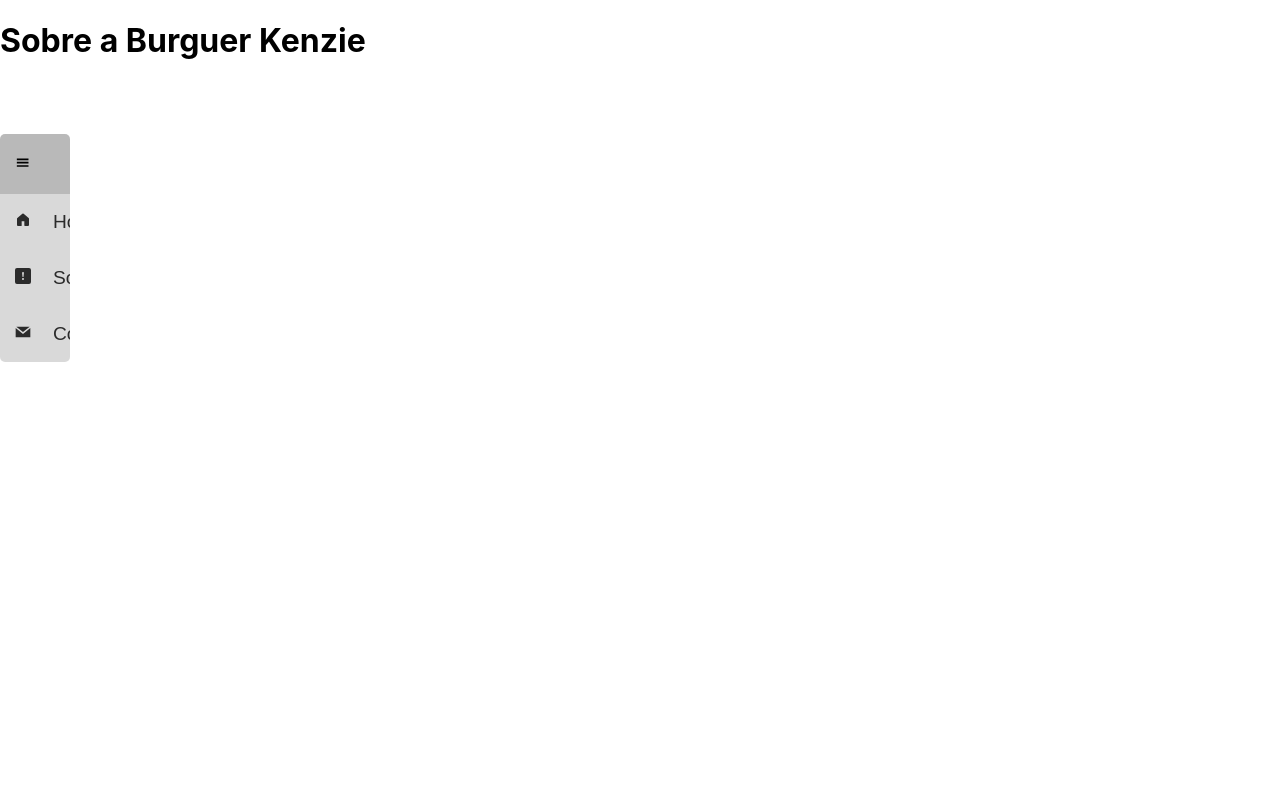
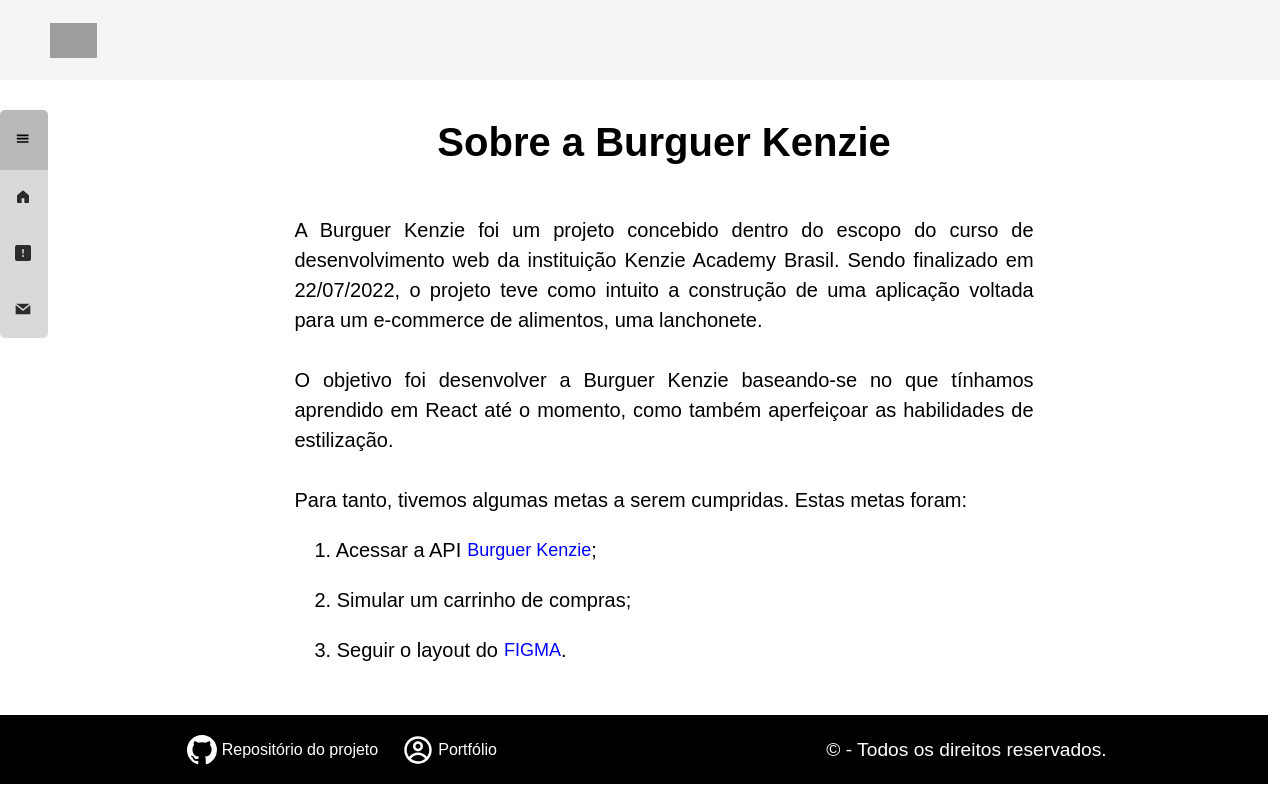
Before and after one commit to JoaoMaiaBGM/React-hamburgueria-kenzie-joaomaiabgm, a React (Create React App) app: page /Sobre in a window 1280 px wide. Built offline with nearby package versions, Linux system fonts and the light colour scheme; no server answers; grey boxes are pictures that could not be loaded.

Commit message:
feat: about page for desktop version

```diff
--- a/src/components/AboutPage/index.jsx
+++ b/src/components/AboutPage/index.jsx
@@ -1,12 +1,62 @@
 import Sidebar from "../Sidebar";
+import Header from "../Header";
+import Footer from "../Footer";
+
+import "./style.css";
 
 const About = () => {
   return (
-    <div>
-      <h1>Sobre a Burguer Kenzie</h1>
-      <p>Aqui, desenvolva a página sobre.</p>
-      <Sidebar />
-    </div>
+    <>
+      <Header />
+      <div className="main">
+        <Sidebar />
+
+        <div className="content-container">
+          <h1 className="title">Sobre a Burguer Kenzie</h1>
+          <p className="content">
+            A Burguer Kenzie foi um projeto concebido dentro do escopo do curso
+            de desenvolvimento web da instituição Kenzie Academy Brasil. Sendo
+            finalizado em 22/07/2022, o projeto teve como intuito a construção
+            de uma aplicação voltada para um e-commerce de alimentos, uma
+            lanchonete.
+            <br /> <br />
+            O objetivo foi desenvolver a Burguer Kenzie baseando-se no que
+            tínhamos aprendido em React até o momento, como também aperfeiçoar
+            as habilidades de estilização. <br /> <br />
+            Para tanto, tivemos algumas metas a serem cumpridas. Estas metas
+            foram:
+          </p>
+          <ul className="content-list">
+            <li className="content-item">
+              1. Acessar a API
+              <a
+                className="content-link"
+                target="_blank"
+                rel="noopener noreferrer"
+                href="https://hamburgueria-kenzie-json-serve.herokuapp.com/products"
+              >
+                Burguer Kenzie
+              </a>
+              ;
+            </li>
+            <li className="content-item">2. Simular um carrinho de compras;</li>
+            <li className="content-item">
+              3. Seguir o layout do
+              <a
+                className="content-link"
+                target="_blank"
+                rel="noopener noreferrer"
+                href="https://www.figma.com/file/Nx4WZEFXnHzeFsxRaw8y18/M3---1B07---Entrega---Hamburgueria-da-Kenzie?type=design&node-id=0-1&mode=design"
+              >
+                FIGMA
+              </a>
+              .
+            </li>
+          </ul>
+        </div>
+      </div>
+      <Footer />
+    </>
   );
 };
 
--- /dev/null
+++ b/src/components/AboutPage/style.css
@@ -0,0 +1,68 @@
+.main {
+  display: flex;
+
+  background-color: #fff;
+
+  font-family: sans-serif;
+  font-style: normal;
+}
+
+.content-container {
+  width: 140%;
+
+  margin-bottom: 50px;
+}
+
+.title {
+  margin: 0 0 50px 0;
+  padding-top: 40px;
+
+  text-align: center;
+  font-weight: 700;
+  font-size: 40px;
+}
+
+.content,
+.content-list {
+  width: 60%;
+
+  margin: 0 auto;
+
+  color: #000;
+
+  text-align: justify;
+  font-size: 20px;
+  font-weight: 300;
+  line-height: 30px;
+}
+
+.content-list {
+  margin-top: 20px;
+
+  display: flex;
+  flex-direction: column;
+
+  gap: 20px;
+}
+
+.content-item {
+  display: flex;
+}
+
+.content-item::marker {
+  color: #000;
+}
+
+.content-link {
+  padding: 0 0 0 6px;
+  margin: 0;
+
+  font-family: sans-serif;
+  font-size: 18px;
+  color: blue;
+  text-decoration: none;
+}
+
+.content-link:hover {
+  text-decoration: underline;
+}
--- a/src/components/Header/index.jsx
+++ b/src/components/Header/index.jsx
@@ -1,47 +1,14 @@
-import { useContext, useState } from "react";
-
-import { ProductContext } from "../../providers/productContext";
-
 import logo from "../../assets/logo-kenzie-burguer.png";
 
 import "./styles.css";
 
-const Header = () => {
-  const { setProductList, filteredProducts } = useContext(ProductContext);
-  const [search, setSearch] = useState("");
-
-  function filterProduct(productToFilter) {
-    const filtered = filteredProducts?.filter((element) => {
-      return (
-        element.name.toLowerCase().includes(productToFilter.toLowerCase()) ||
-        element.category.toLowerCase().includes(productToFilter.toLowerCase())
-      );
-    });
-    return setProductList(filtered);
-  }
-
-  function handleFilter() {
-    filterProduct(search);
-    setSearch("");
-  }
-
+const Header = ({ children }) => {
   return (
     <header className="headerContainer">
       <div className="headerLogo">
         <img src={logo} alt="Logo Kenzie Burguer" />
       </div>
-      <div className="headerAction">
-        <input
-          className="headerInput"
-          type="text"
-          placeholder="Digitar pesquisa"
-          value={search}
-          onChange={(event) => setSearch(event.target.value)}
-        ></input>
-        <button className="headerBtn" type="button" onClick={handleFilter}>
-          Pesquisar
-        </button>
-      </div>
+      {children}
     </header>
   );
 };
--- a/src/components/Header/styles.css
+++ b/src/components/Header/styles.css
@@ -44,96 +44,4 @@
     align-items: center;
     padding-left: 50px;
   }
-
-  .headerAction {
-    width: 300px;
-    height: 50px;
-    display: flex;
-    flex-direction: row;
-    align-items: center;
-    justify-content: space-around;
-    padding-right: 50px;
-  }
 }
-
-.headerAction {
-  width: 300px;
-  height: 50px;
-  display: flex;
-  flex-direction: row;
-  align-items: center;
-  justify-content: space-around;
-}
-
-.headerInput {
-  width: 170px;
-  height: 40px;
-  background: #ffffff;
-  border: 2px solid #e0e0e0;
-  border-radius: 8px;
-  font-family: sans-serif;
-  font-weight: 400;
-  font-size: 16px;
-  line-height: 19px;
-  color: #828282;
-  padding-left: 15px;
-}
-
-.headerBtn {
-  width: 80px;
-  height: 40px;
-  background: #27ae60;
-  border: 2px solid #27ae60;
-  border-radius: 8px;
-  color: #ffffff;
-  font-family: sans-serif;
-  font-weight: 500;
-  font-size: 14px;
-  cursor: pointer;
-  transition: 145ms;
-}
-
-.headerBtn:hover {
-  background: #93d7af;
-  border: 2px solid #93d7af;
-  border-radius: 8px;
-}
-
-@media screen and (max-width: 431px) {
-  .headerInput {
-    width: 170px;
-    height: 35px;
-    background: #ffffff;
-    border: 2px solid #e0e0e0;
-    border-radius: 8px;
-    font-family: sans-serif;
-    font-weight: 400;
-    font-size: 16px;
-    line-height: 19px;
-    color: #828282;
-    padding-left: 15px;
-  }
-
-  .headerBtn {
-    width: 80px;
-    height: 35px;
-    background: #27ae60;
-    border: 2px solid #27ae60;
-    border-radius: 8px;
-    color: #ffffff;
-    font-family: sans-serif;
-    font-weight: 500;
-    font-size: 14px;
-  }
-}
-
-@media screen and (min-width: 768px) {
-  .headerAction {
-    width: 300px;
-    height: 50px;
-    display: flex;
-    flex-direction: row;
-    align-items: center;
-    justify-content: space-around;
-  }
-}
--- a/src/components/HomePage/homepage.jsx
+++ b/src/components/HomePage/homepage.jsx
@@ -1,4 +1,5 @@
 import Header from "../Header";
+import Input from "../Input";
 import ProductList from "../ProductList";
 import Cart from "../Cart";
 import Footer from "../Footer";
@@ -9,7 +10,9 @@
 const HomePage = () => {
   return (
     <div className="body">
-      <Header />
+      <Header>
+        <Input />
+      </Header>
       <main className="container">
         <Sidebar />
         <ProductList />
--- /dev/null
+++ b/src/components/Input/index.jsx
@@ -0,0 +1,42 @@
+import { useState, useContext } from "react";
+
+import { ProductContext } from "../../providers/productContext";
+
+import "./style.css";
+
+const Input = () => {
+  const { setProductList, filteredProducts } = useContext(ProductContext);
+  const [search, setSearch] = useState("");
+
+  function filterProduct(productToFilter) {
+    const filtered = filteredProducts?.filter((element) => {
+      return (
+        element.name.toLowerCase().includes(productToFilter.toLowerCase()) ||
+        element.category.toLowerCase().includes(productToFilter.toLowerCase())
+      );
+    });
+    return setProductList(filtered);
+  }
+
+  function handleFilter() {
+    filterProduct(search);
+    setSearch("");
+  }
+
+  return (
+    <div className="headerAction">
+      <input
+        className="headerInput"
+        type="text"
+        placeholder="Digitar pesquisa"
+        value={search}
+        onChange={(event) => setSearch(event.target.value)}
+      ></input>
+      <button className="headerBtn" type="button" onClick={handleFilter}>
+        Pesquisar
+      </button>
+    </div>
+  );
+};
+
+export default Input;
--- /dev/null
+++ b/src/components/Input/style.css
@@ -0,0 +1,93 @@
+@media screen and (min-width: 768px) {
+  .headerAction {
+    width: 300px;
+    height: 50px;
+    display: flex;
+    flex-direction: row;
+    align-items: center;
+    justify-content: space-around;
+    padding-right: 50px;
+  }
+}
+
+.headerAction {
+  width: 300px;
+  height: 50px;
+  display: flex;
+  flex-direction: row;
+  align-items: center;
+  justify-content: space-around;
+}
+
+.headerInput {
+  width: 170px;
+  height: 40px;
+  background: #ffffff;
+  border: 2px solid #e0e0e0;
+  border-radius: 8px;
+  font-family: sans-serif;
+  font-weight: 400;
+  font-size: 16px;
+  line-height: 19px;
+  color: #828282;
+  padding-left: 15px;
+}
+
+.headerBtn {
+  width: 80px;
+  height: 40px;
+  background: #27ae60;
+  border: 2px solid #27ae60;
+  border-radius: 8px;
+  color: #ffffff;
+  font-family: sans-serif;
+  font-weight: 500;
+  font-size: 14px;
+  cursor: pointer;
+  transition: 145ms;
+}
+
+.headerBtn:hover {
+  background: #93d7af;
+  border: 2px solid #93d7af;
+  border-radius: 8px;
+}
+
+@media screen and (max-width: 431px) {
+  .headerInput {
+    width: 170px;
+    height: 35px;
+    background: #ffffff;
+    border: 2px solid #e0e0e0;
+    border-radius: 8px;
+    font-family: sans-serif;
+    font-weight: 400;
+    font-size: 16px;
+    line-height: 19px;
+    color: #828282;
+    padding-left: 15px;
+  }
+
+  .headerBtn {
+    width: 80px;
+    height: 35px;
+    background: #27ae60;
+    border: 2px solid #27ae60;
+    border-radius: 8px;
+    color: #ffffff;
+    font-family: sans-serif;
+    font-weight: 500;
+    font-size: 14px;
+  }
+}
+
+@media screen and (min-width: 768px) {
+  .headerAction {
+    width: 300px;
+    height: 50px;
+    display: flex;
+    flex-direction: row;
+    align-items: center;
+    justify-content: space-around;
+  }
+}
```
